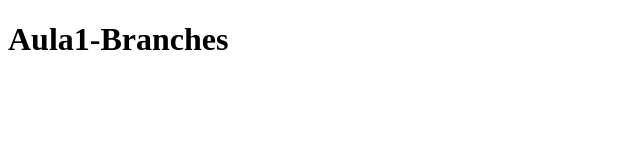
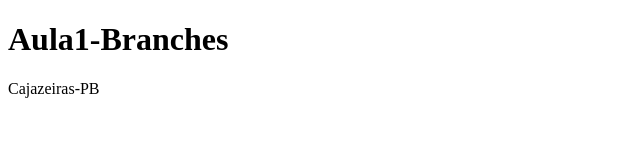
Before and after one commit to Rodrigo-4951/aula_branches, a plain HTML site: page index.html in a window 1280 px wide. Shown: the whole page, without its empty margins (0-640 px from the left). Drawn offline with Linux system fonts and the light colour scheme.

Commit message:
Update index.html
Adicionado Rodapé para o html

```diff
--- a/index.html
+++ b/index.html
@@ -7,5 +7,8 @@
 </head>
 <body>
     <h1>Aula1-Branches</h1>
+    <footer>
+        <p>Cajazeiras-PB</p>
+    </footer>
 </body>
 </html>
```
